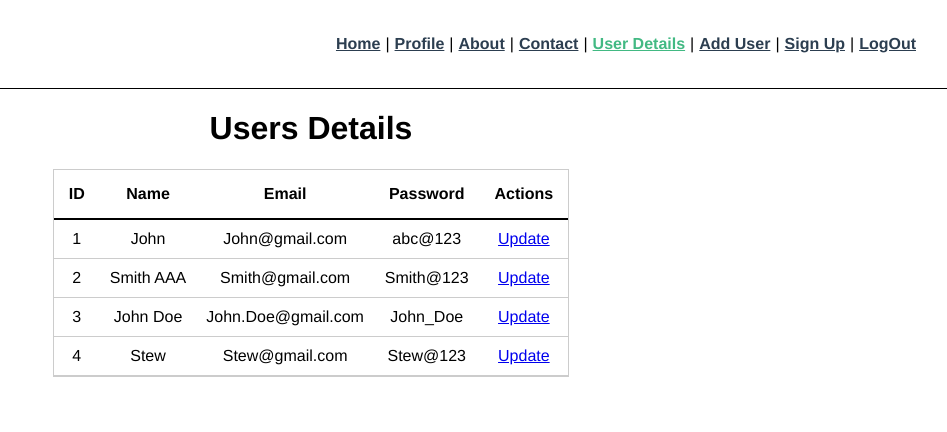
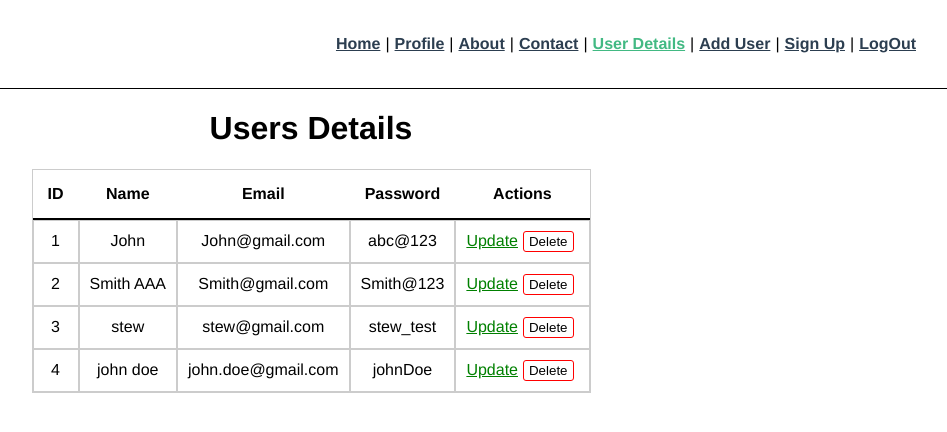
Before and after one commit to hareeshcs33/my-vue3-project, a Vue app: page /user-details in a window 1280 px wide. Shown: the top 432 px of the page, without its empty margins (329-1276 px from the left). Built offline with nearby package versions, Linux system fonts and the light colour scheme; data requests are answered from the project's data file.

Commit message:
user delete added

```diff
--- a/db.json
+++ b/db.json
@@ -30,15 +30,15 @@
       "id": 2
     },
     {
-      "name": "John Doe",
-      "password": "John_Doe",
-      "email": "John.Doe@gmail.com",
+      "name": "stew",
+      "password": "stew_test",
+      "email": "stew@gmail.com",
       "id": 3
     },
     {
-      "name": "Stew",
-      "email": "Stew@gmail.com",
-      "password": "Stew@123",
+      "name": "john doe",
+      "password": "johnDoe",
+      "email": "john.doe@gmail.com",
       "id": 4
     }
   ]
--- a/src/components/AddUser.vue
+++ b/src/components/AddUser.vue
@@ -4,7 +4,7 @@
         <form class="add-user">
             <input type="text" v-model="userDetail.name" placeholder="Enter Name" />
             <input type="text" v-model="userDetail.email" placeholder="Enter Email" />
-            <input type="text" v-model="userDetail.password" placeholder="Enter User Name" />
+            <input type="password" v-model="userDetail.password" placeholder="Enter password" />
             <button type="button" @click="addUser">Add User</button>
         </form>
     </div>
--- a/src/components/UserDetails.vue
+++ b/src/components/UserDetails.vue
@@ -15,9 +15,9 @@
                 <td>{{userDetail.name}}</td>
                 <td>{{userDetail.email}}</td>
                 <td>{{userDetail.password}}</td>
-                <td>
+                <td class="action-block">
                     <router-link :to="'/update-user/'+userDetail.id">Update</router-link>
-                    <!-- <button @click="deleteUser">Delete</button> -->
+                    <button @click="deleteUser(userDetail.id)">Delete</button>
                 </td>
             </tr>
         </table>
@@ -35,15 +35,15 @@ export default {
         }
     },
     methods: {
-        // updateUser(){
-        //     // this.$router.push()
-        //     console.log('Update')
-        // },
-        // deleteUser(){
-        //     console.log('Delete')
-        // }
+        async deleteUser(id){
+            console.log('Delete user id',id)
+            const result = await axios.delete(`http://localhost:3000/users/${id}`)
+            console.log(result)
+            if(result.status===200){
+                this.loadUserData();
+            }
         },
-    async mounted(){
+        async loadUserData(){
             // let result = await axios.get("https://jsonplaceholder.typicode.com/users");
             this.userDetailsStatus = true;
             let result = await axios.get("http://localhost:3000/users");
@@ -54,6 +54,10 @@ export default {
             }
             console.log(result)
         }
+    },
+    async mounted(){
+        this.loadUserData();
+    }
 }
 </script>
 <style src="../styles/common.css"></style>
--- a/src/styles/common.css
+++ b/src/styles/common.css
@@ -10,7 +10,7 @@ table tr th {
 }
 table tr td {
     padding: 10px;
-    border-bottom: 1px solid #ccc;
+    border: 1px solid #ccc;
     text-align: center;
 }
 
@@ -61,3 +61,24 @@ p {
   margin: auto;
   cursor: pointer;
 }
+
+.action-block a {
+  color: green;
+}
+.action-block a:hover {
+  color: rgb(32, 160, 32);
+}
+
+.action-block button {
+  border: 1px solid red;
+  color: #000;
+  background: #fff;
+  padding: 2px 5px;
+  margin: 0 5px;
+  border-radius: 3px;
+  cursor: pointer;
+}
+.action-block button:hover {
+  color: rgb(196, 32, 32);
+  border: 1px solid rgb(216, 34, 34);
+}
```
Lines whose indentation alone changed are shown as unchanged.
